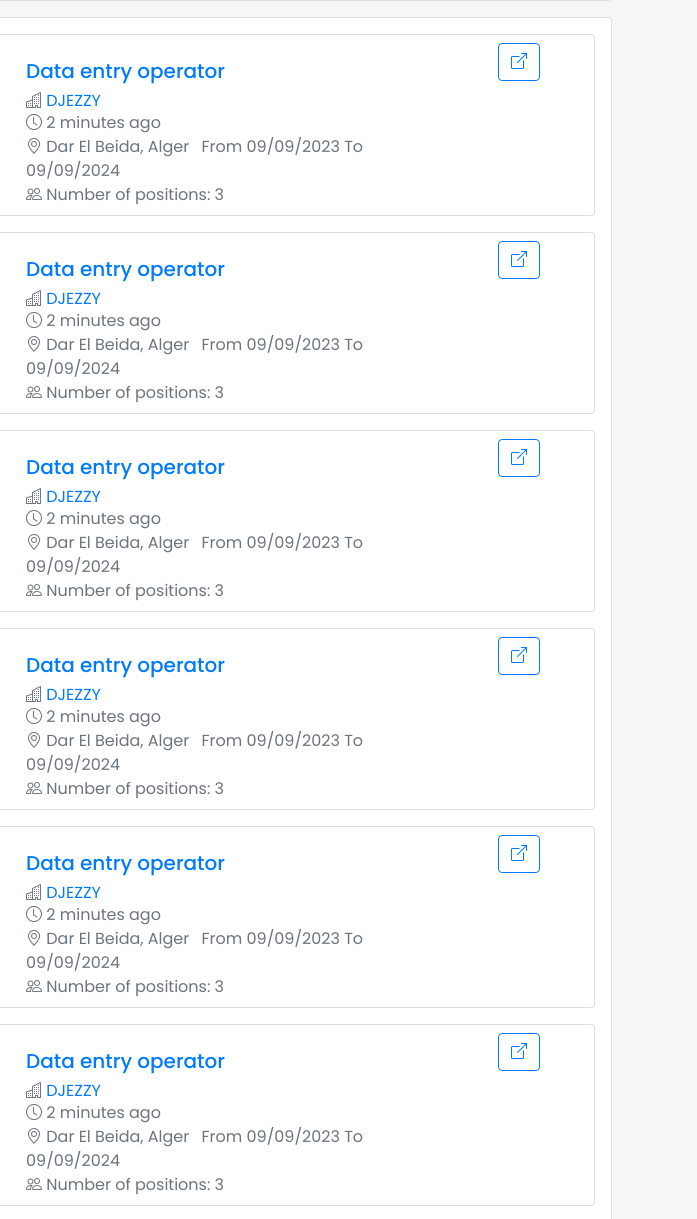
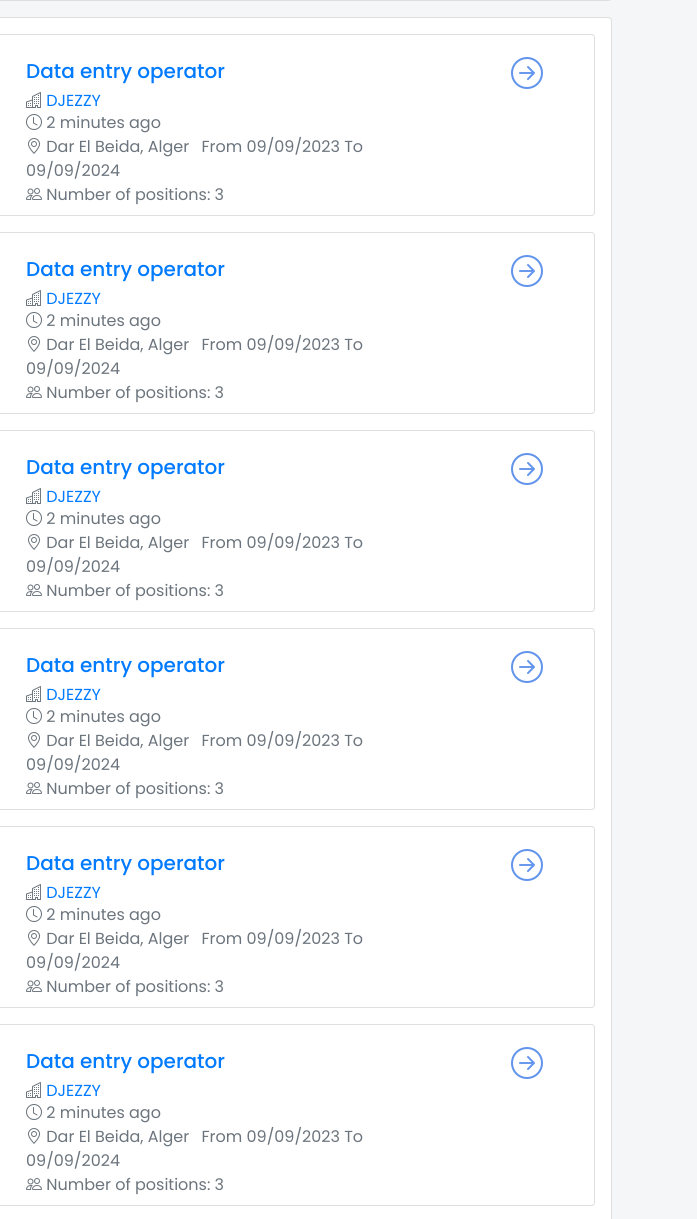
Before and after one commit to AbdelkarimMerabet/internFinder--Front-End, a plain HTML site: page pages/Posts/PagePosts.html in a window 1280 px wide. Shown: the part 280-1499 px from the top of the page, 583-1280 px from the left. Drawn offline with nearby package versions, Linux system fonts and the light colour scheme.

Commit message:
update  Page posts

```diff
--- a/pages/Posts/PagePosts.html
+++ b/pages/Posts/PagePosts.html
@@ -396,8 +396,8 @@
                                                 </div>
                                             </div>
                                             <div class="col-2  col-md-2">
-                                                <button class="btn btn-outline-primary">
-                                                    <i class="bi bi-box-arrow-up-right"></i>
+                                                <button class="btn ">
+                                                    <i class="bi bi-arrow-right-circle" style="font-size: 2rem; color: cornflowerblue;"></i>
                                                 </button>
                                             </div>
                                         </div>
@@ -435,8 +435,8 @@
                                                 </div>
                                             </div>
                                             <div class="col-2  col-md-2">
-                                                <button class="btn btn-outline-primary">
-                                                    <i class="bi bi-box-arrow-up-right"></i>
+                                                <button class="btn ">
+                                                    <i class="bi bi-arrow-right-circle" style="font-size: 2rem; color: cornflowerblue;"></i>
                                                 </button>
                                             </div>
                                         </div>
@@ -474,8 +474,8 @@
                                                 </div>
                                             </div>
                                             <div class="col-2  col-md-2">
-                                                <button class="btn btn-outline-primary">
-                                                    <i class="bi bi-box-arrow-up-right"></i>
+                                                <button class="btn ">
+                                                    <i class="bi bi-arrow-right-circle" style="font-size: 2rem; color: cornflowerblue;"></i>
                                                 </button>
                                             </div>
                                         </div>
@@ -513,8 +513,8 @@
                                                 </div>
                                             </div>
                                             <div class="col-2  col-md-2">
-                                                <button class="btn btn-outline-primary">
-                                                    <i class="bi bi-box-arrow-up-right"></i>
+                                                <button class="btn ">
+                                                    <i class="bi bi-arrow-right-circle" style="font-size: 2rem; color: cornflowerblue;"></i>
                                                 </button>
                                             </div>
                                         </div>
@@ -552,8 +552,8 @@
                                                 </div>
                                             </div>
                                             <div class="col-2  col-md-2">
-                                                <button class="btn btn-outline-primary">
-                                                    <i class="bi bi-box-arrow-up-right"></i>
+                                                <button class="btn ">
+                                                    <i class="bi bi-arrow-right-circle" style="font-size: 2rem; color: cornflowerblue;"></i>
                                                 </button>
                                             </div>
                                         </div>
@@ -591,8 +591,8 @@
                                                 </div>
                                             </div>
                                             <div class="col-2  col-md-2">
-                                                <button class="btn btn-outline-primary">
-                                                    <i class="bi bi-box-arrow-up-right"></i>
+                                                <button class="btn ">
+                                                    <i class="bi bi-arrow-right-circle" style="font-size: 2rem; color: cornflowerblue;"></i>
                                                 </button>
                                             </div>
                                         </div>
@@ -630,8 +630,8 @@
                                                 </div>
                                             </div>
                                             <div class="col-2  col-md-2">
-                                                <button class="btn btn-outline-primary">
-                                                    <i class="bi bi-box-arrow-up-right"></i>
+                                                <button class="btn ">
+                                                    <i class="bi bi-arrow-right-circle" style="font-size: 2rem; color: cornflowerblue;"></i>
                                                 </button>
                                             </div>
                                         </div>
```
